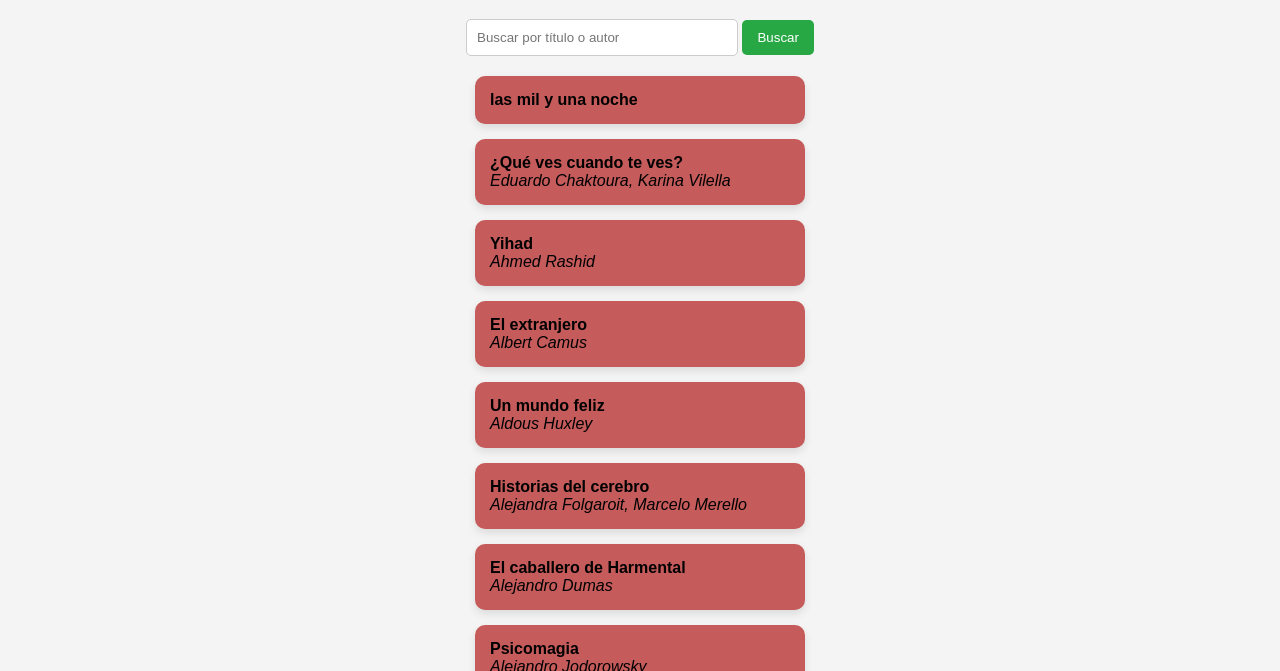
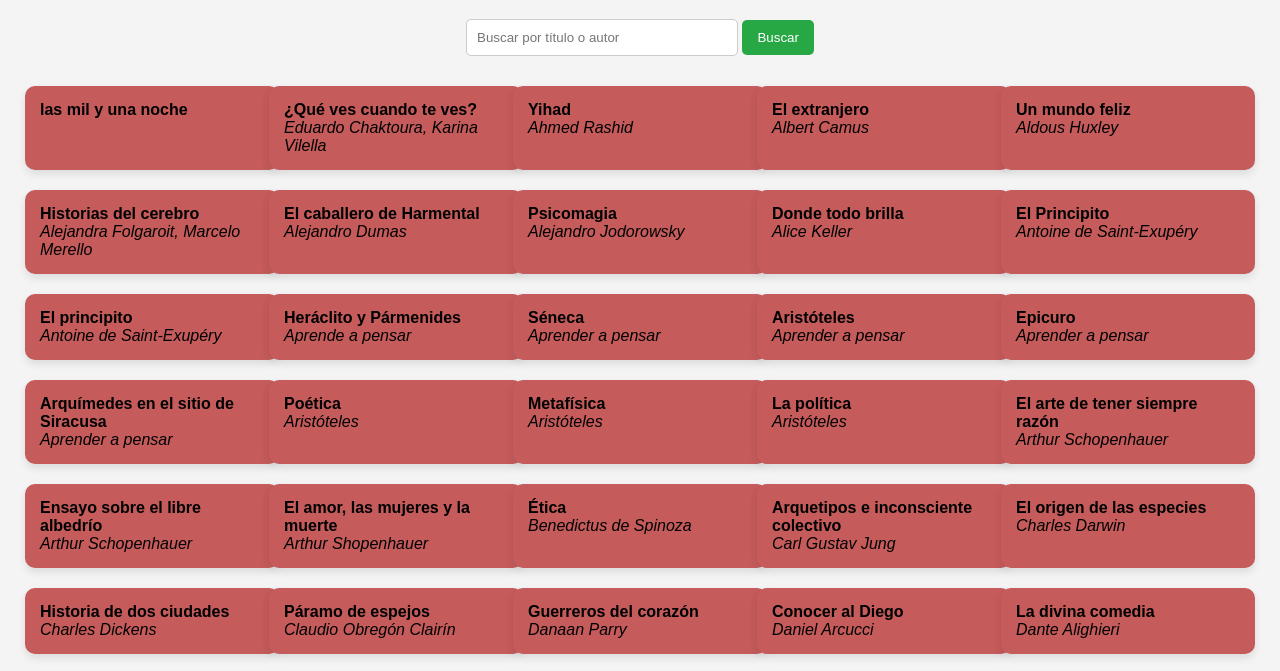
Before and after one commit to Davidstafe/biblioteca, a plain HTML site: page index.html in a window 1280 px wide. Shown: the part 89-760 px from the top of the page. Drawn offline with Linux system fonts and the light colour scheme.

Commit message:
stylo
cambiando para ver 4 cajas y q no sea en cascada

```diff
--- a/style.css
+++ b/style.css
@@ -30,17 +30,21 @@ button:hover {
 }
 
 .libros-container {
-    display: flex;
-    flex-direction: column;
-    align-items: center;
-    gap: 15px;
+    display: grid;
+    grid-template-columns: repeat(auto-fit, minmax(220px, 1fr));
+    gap: 20px;
+    justify-items: center;
+    padding: 10px;
+    max-width: 1200px;
+    margin: 0 auto;
 }
 
 .card {
     background: rgb(197, 91, 91);
     padding: 15px;
     border-radius: 10px;
-    width: 300px;
+    width: 100%; /* se adapta al tamaño del grid */
+    max-width: 250px;
     box-shadow: 0 4px 8px rgba(0,0,0,0.1);
     text-align: left;
 }
```
